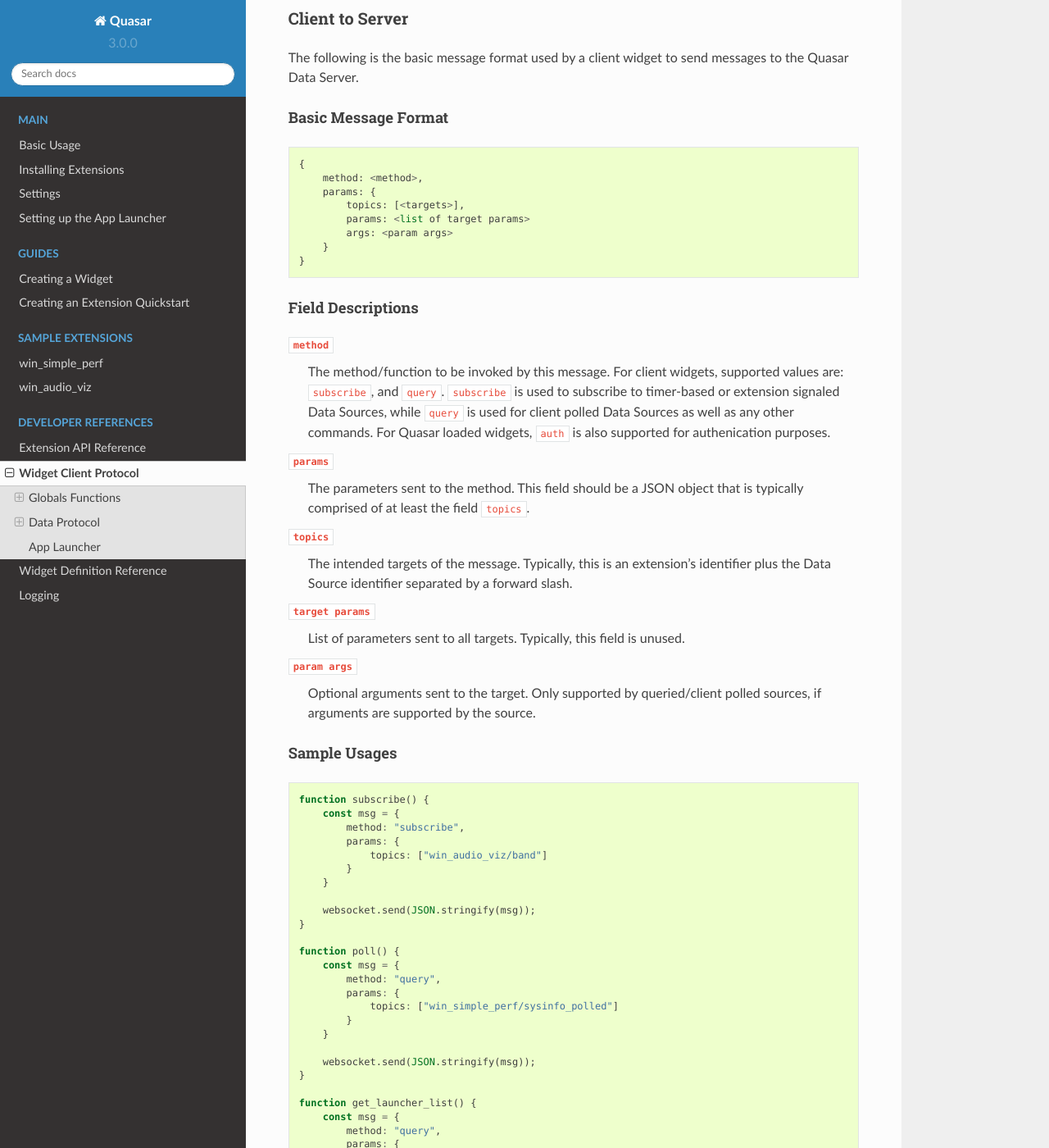
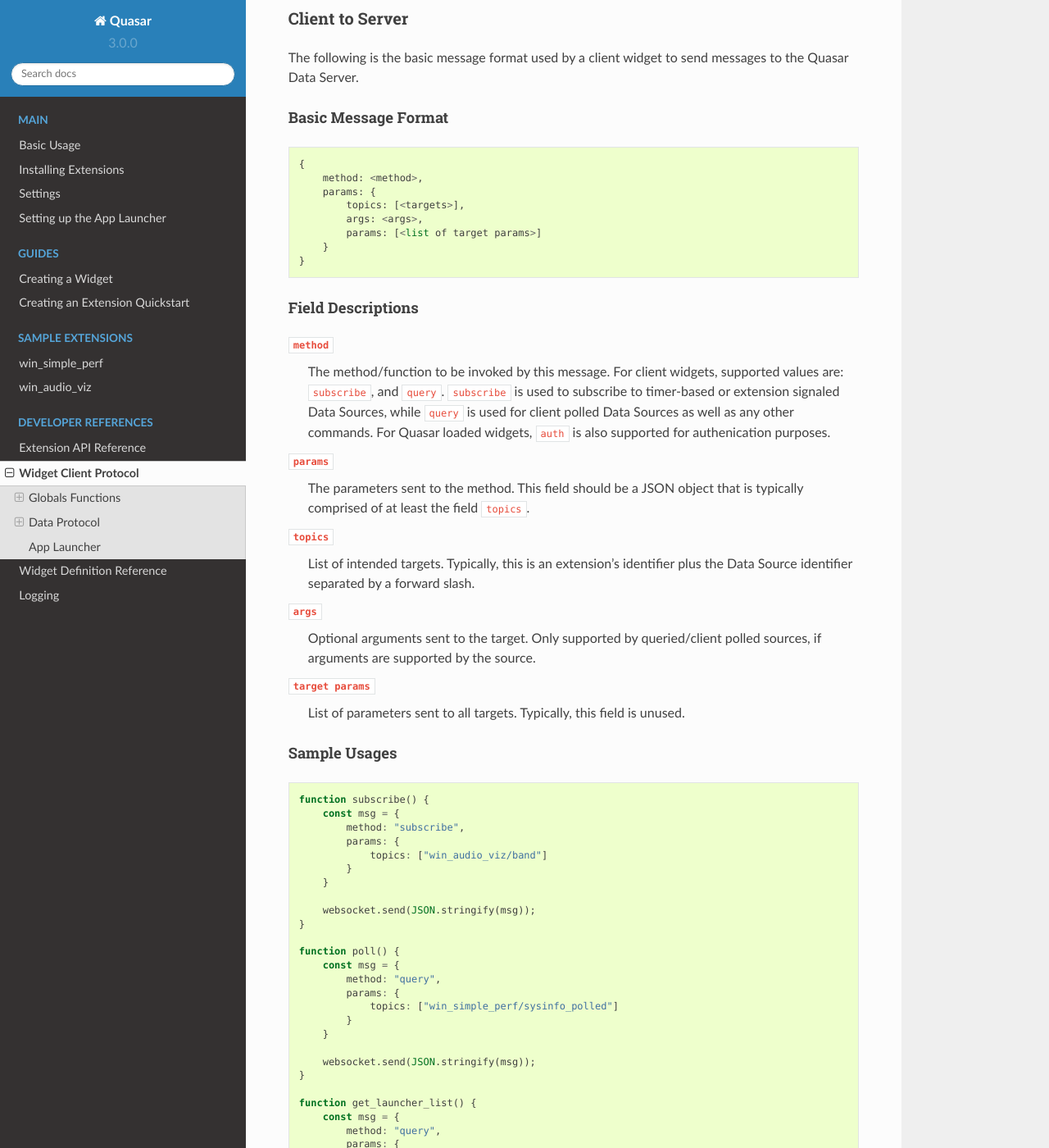
Before and after one commit to r52/quasar, a Sphinx documentation site: the page built from docs/wcp.rst, in a window 1280 px wide and 1400 px high, scrolled down 1080 px. Shown: the whole window at 82% size. Built offline with Sphinx 7.4.7 and the Read the Docs theme 2.0.0, drawn with Linux system fonts in a browser that asks for light colours.

Commit message:
Correct wording in doc

```diff
--- a/docs/wcp.rst
+++ b/docs/wcp.rst
@@ -44,8 +44,8 @@
         method: <method>,
         params: {
             topics: [<targets>],
-            params: <list of target params>
-            args: <param args>
+            args: <args>,
+            params: [<list of target params>]
         }
     }
 
@@ -64,16 +64,17 @@
     This field should be a JSON object that is typically comprised of at least the field ``topics``.
 
 ``topics``
-    The intended targets of the message.
+    List of intended targets.
     Typically, this is an extension's identifier plus the Data Source identifier separated by a forward slash.
+
+``args``
+    Optional arguments sent to the target.
+    Only supported by queried/client polled sources, if arguments are supported by the source.
 
 ``target params``
     List of parameters sent to all targets.
     Typically, this field is unused.
 
-``param args``
-    Optional arguments sent to the target.
-    Only supported by queried/client polled sources, if arguments are supported by the source.
 
 Sample Usages
 #################
```
